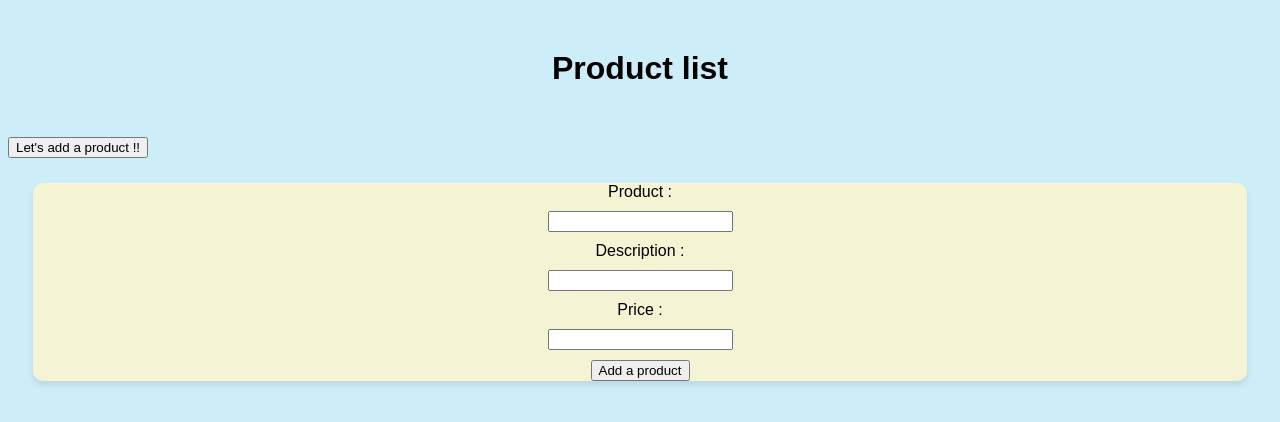
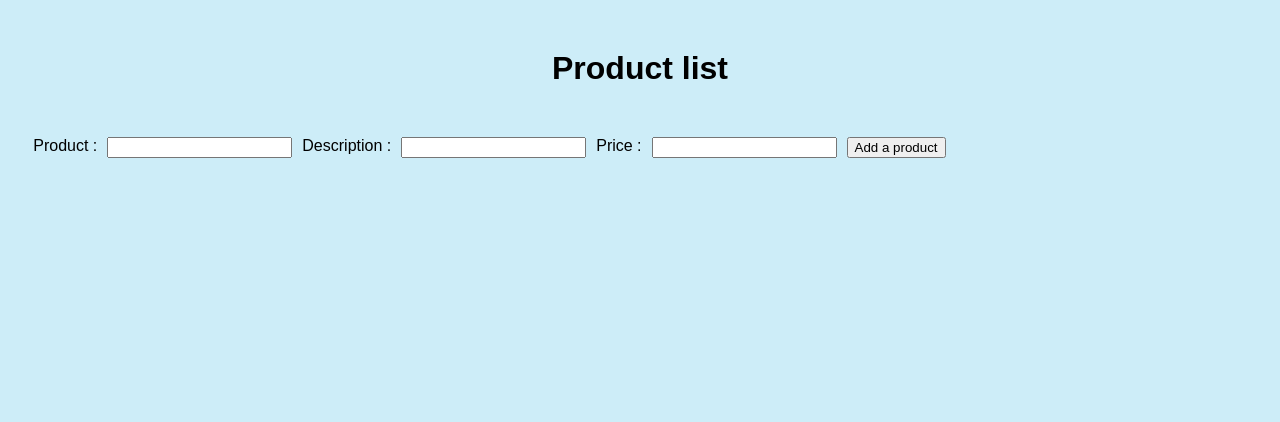
Before and after one commit to Laurasdt/ExamReact, a React (Vite) app in the folder ExamReact/: page / in a window 1280 px wide. Shown: the top 422 px of the page. Built offline with nearby package versions, Linux system fonts and the light colour scheme.

Commit message:
changements mineurs

```diff
--- a/ExamReact/src/App.jsx
+++ b/ExamReact/src/App.jsx
@@ -1,13 +1,10 @@
 import { useState, useEffect } from "react";
 import ProductList from "./Components/ProductList";
 import ProductForm from "./Components/ProductForm";
-import { ToastContainer, toast } from "react-toastify";
-import "react-toastify/dist/ReactToastify.css";
 import "./app.css";
 
 const App = () => {
   const [products, setProducts] = useState([]);
-  const notify = () => toast("Wow so easy!");
 
   useEffect(() => {
     console.log("UseEffect");
@@ -20,8 +17,6 @@ const App = () => {
   return (
     <div className="addProduct">
       <h1>Product list</h1>
-      <button onClick={notify}>Let's add a product !!</button>
-      <ToastContainer />
       <ProductForm addProduct={addProduct} />
       <ProductList products={products} />
     </div>
--- a/ExamReact/src/Components/ProductForm.jsx
+++ b/ExamReact/src/Components/ProductForm.jsx
@@ -1,4 +1,4 @@
-import React, { useState } from "react";
+import { useState } from "react";
 import "./productForm.css";
 
 const ProductForm = ({ addProduct }) => {
--- a/ExamReact/src/Components/productForm.css
+++ b/ExamReact/src/Components/productForm.css
@@ -1,12 +1,7 @@
 form {
   display: flex;
   gap: 10px;
-  flex-direction: column;
-  align-items: center;
+  flex-direction: row;
   margin: 2%;
-  border-radius: 10px;
-  box-shadow: 0 4px 6px rgba(35, 35, 35, 0.1);
-  background-color: #f4f4d5;
   font-family: Arial, Helvetica, sans-serif;
-  transition: transform 0.2s ease-in-out;
 }
```
